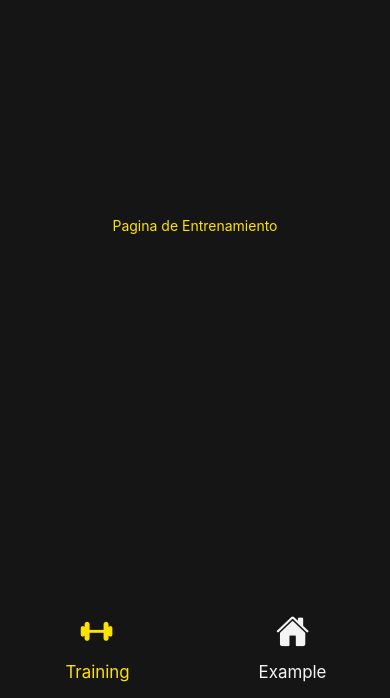
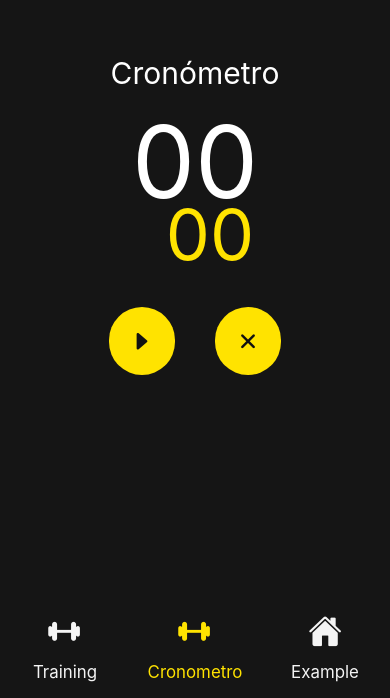
Before and after one commit to No-Country/c7-38-m-reactnative, a React Native app in the folder Frontend/: screen /Cronometro in a window 390 px wide. Shown: the part 146-844 px from the top of the page. Built offline with nearby package versions, Linux system fonts and the light colour scheme.

Commit message:
cronometro

```diff
--- a/Frontend/src/mainstack/index.js
+++ b/Frontend/src/mainstack/index.js
@@ -5,6 +5,7 @@ import color from "../utils/colors";
 import { Ionicons } from "@expo/vector-icons";
 import Training from "../screens/Training";
 import Example from "../screens/Example";
+import Cronometro from "../screens/Cronometro/index"
 const heightScreen = Dimensions.get("window").height;
 const widthScreen = Dimensions.get("window").width;
 //Instanciamos el stack
@@ -22,6 +23,36 @@ const MainStack = (props) => {
           options={{
             headerShown: false,
             tabBarLabel: "Training",
+            tabBarIcon: ({ focused }) => (
+              <Ionicons
+                name="barbell"
+                color={focused ? color.primary : color.whiteType}
+                size={heightScreen * 0.04}
+                style={{ marginTop: widthScreen * 0.01 }}
+              />
+            ),
+            tabBarLabelStyle: {
+              fontSize: heightScreen * 0.02,
+            },
+            tabBarLabelPosition: "below-icon",
+            tabBarStyle: {
+              borderTopWidth: 1,
+              borderTopColor: color.secondary,
+              elevation:5,
+              height: heightScreen * 0.12,
+              paddingBottom: heightScreen * 0.019,
+              backgroundColor:color.secondary
+            },
+            tabBarActiveTintColor: color.primary,
+            tabBarInactiveTintColor: color.whiteType,
+          }}
+        />
+        <stack.Screen
+          name="Cronometro"
+          component={Cronometro}
+          options={{
+            headerShown: false,
+            tabBarLabel: "Cronometro",
             tabBarIcon: ({ focused }) => (
               <Ionicons
                 name="barbell"
--- /dev/null
+++ b/Frontend/src/screens/Cronometro/index.js
@@ -0,0 +1,93 @@
+import React , {useState}from 'react';
+import {Text, View, TouchableOpacity} from 'react-native';
+import Ionicons from '@expo/vector-icons/Ionicons';
+import { AntDesign } from '@expo/vector-icons';
+import cronometroStyles from './style';'./style'
+
+const Cronometro = () => {
+
+  const styles = cronometroStyles;
+
+  const [segundos, setSegundos] = useState(0);
+  const [minutos, setMinutos] = useState(0);
+  const [intervalo, setIntervalo] = useState(null);
+  const [pausado, setPausado] = useState(true);
+  const [empezado, setEmpezado] = useState(false);
+
+  const empezarCronometro =  () => {
+    setEmpezado(true);
+    if(intervalo != null && !pausado) {
+      return
+    };
+
+    setIntervalo(
+      setInterval(() => {
+        cambiarTiempo();
+      }, 1000)
+    );
+
+    setPausado(false);
+  }
+
+  const pararCronometro =  () => {
+    if(intervalo) {
+      setEmpezado(false)
+      setPausado(true);
+      clearInterval(intervalo)
+    }
+  }
+
+  const resetearCronometro =  () => {
+    pararCronometro();
+    setSegundos(0);
+    setMinutos(0);
+    setIntervalo(null);
+    setPausado(true);
+    setEmpezado(false)
+  }
+
+  const cambiarTiempo =  () => {
+    setSegundos((prevState) => {
+      if(prevState + 1 == 60) {
+        setMinutos(minutos + 1);
+        return 0;
+      }
+      return prevState + 1;
+    })
+  }
+
+  return (
+    <View style={styles.container}>
+      <Text style={styles.titulo}>Cronómetro</Text>
+      <Text style={styles.minutos}º>
+        {minutos < 10 ? '0' + minutos : minutos}
+      </Text>
+      <Text style={styles.segundos}>
+        {segundos < 10 ? '0' + segundos : segundos}
+      </Text>
+      <View style={styles.containerBotones}>
+
+          {
+            empezado == false ?
+              <TouchableOpacity style={styles.botones}  onPress={empezarCronometro}>
+                <Ionicons name="caret-forward" size={26} color="#111"/>
+              </TouchableOpacity>
+                :
+              <TouchableOpacity style={styles.botones}  onPress={pararCronometro}>
+                <AntDesign name="pause" size={26} color="#111" />
+              </TouchableOpacity>
+          }
+
+        <TouchableOpacity  style={styles.botones}  onPress={resetearCronometro}>
+          <Ionicons name="close" size={26} color="#111" />
+        </TouchableOpacity>
+
+
+      </View>
+    </View>
+  );
+
+};
+
+
+export default Cronometro;
--- /dev/null
+++ b/Frontend/src/screens/Cronometro/style.js
@@ -0,0 +1,43 @@
+import {StyleSheet} from 'react-native';
+
+const cronometroStyles = StyleSheet.create({
+    container: {
+      flex: 1,
+      backgroundColor: '#fff',
+      alignItems: 'center',
+      justifyContent:'center',
+      backgroundColor: '#151515'
+    },
+    titulo: {
+      color: '#fff',
+      fontSize: 30,
+      marginBottom: 10
+    },
+    minutos: {
+      color: '#fff',
+      fontSize:100,
+      marginBottom:-30
+    },
+    segundos: {
+      color: '#FFE300',
+      fontSize:70,
+      marginRight:-30,
+      marginBottom: 10
+    },
+    containerBotones: {
+      flexDirection: 'row'
+    },
+    botones: {
+      backgroundColor: '#FFE300',
+      padding:20,
+      margin:20,
+      borderRadius: 50,
+      textAlign: 'center',
+    },
+    desaparecerBotones: {
+      display: 'none'
+    }
+
+});
+
+export default cronometroStyles;
```
